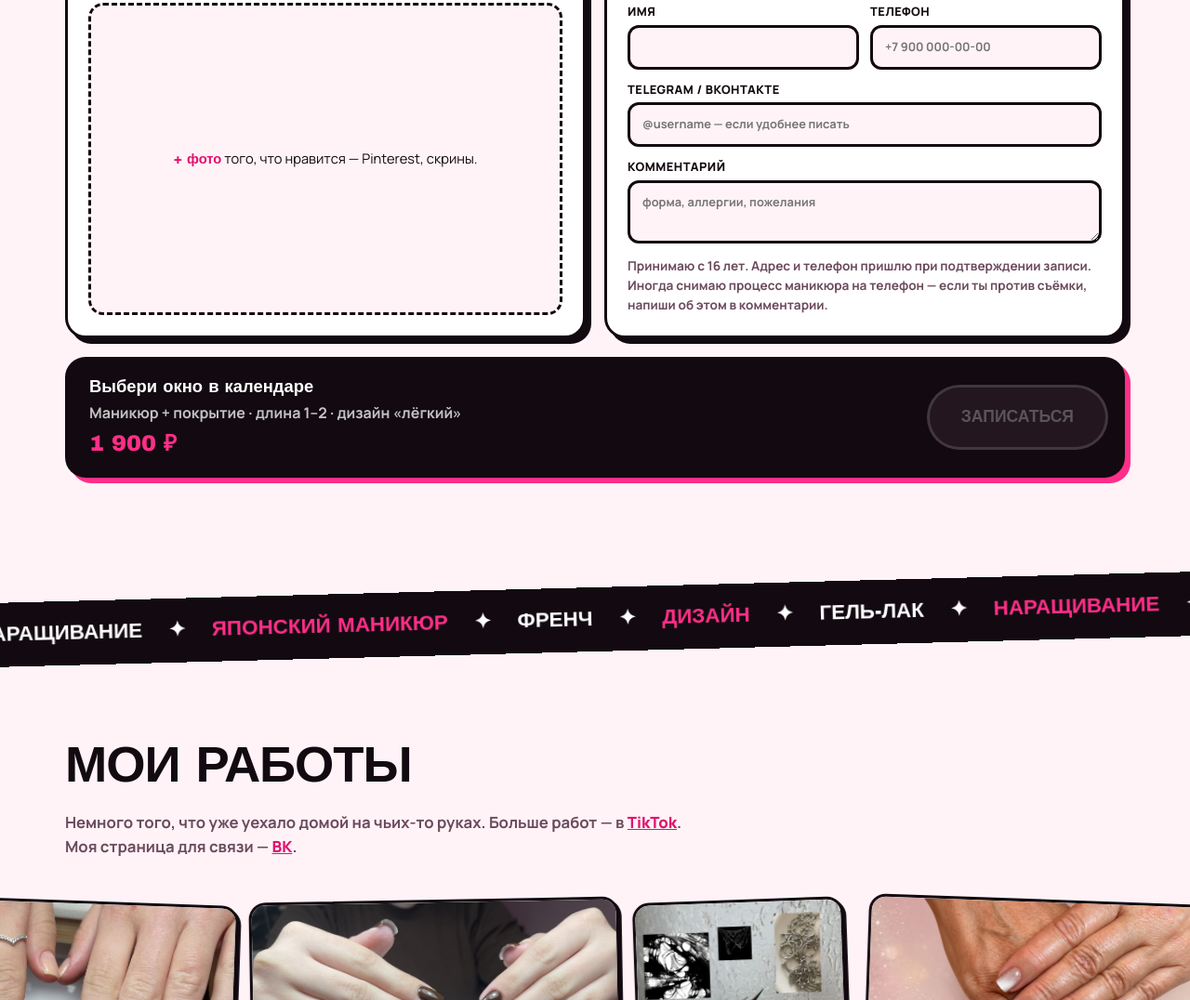
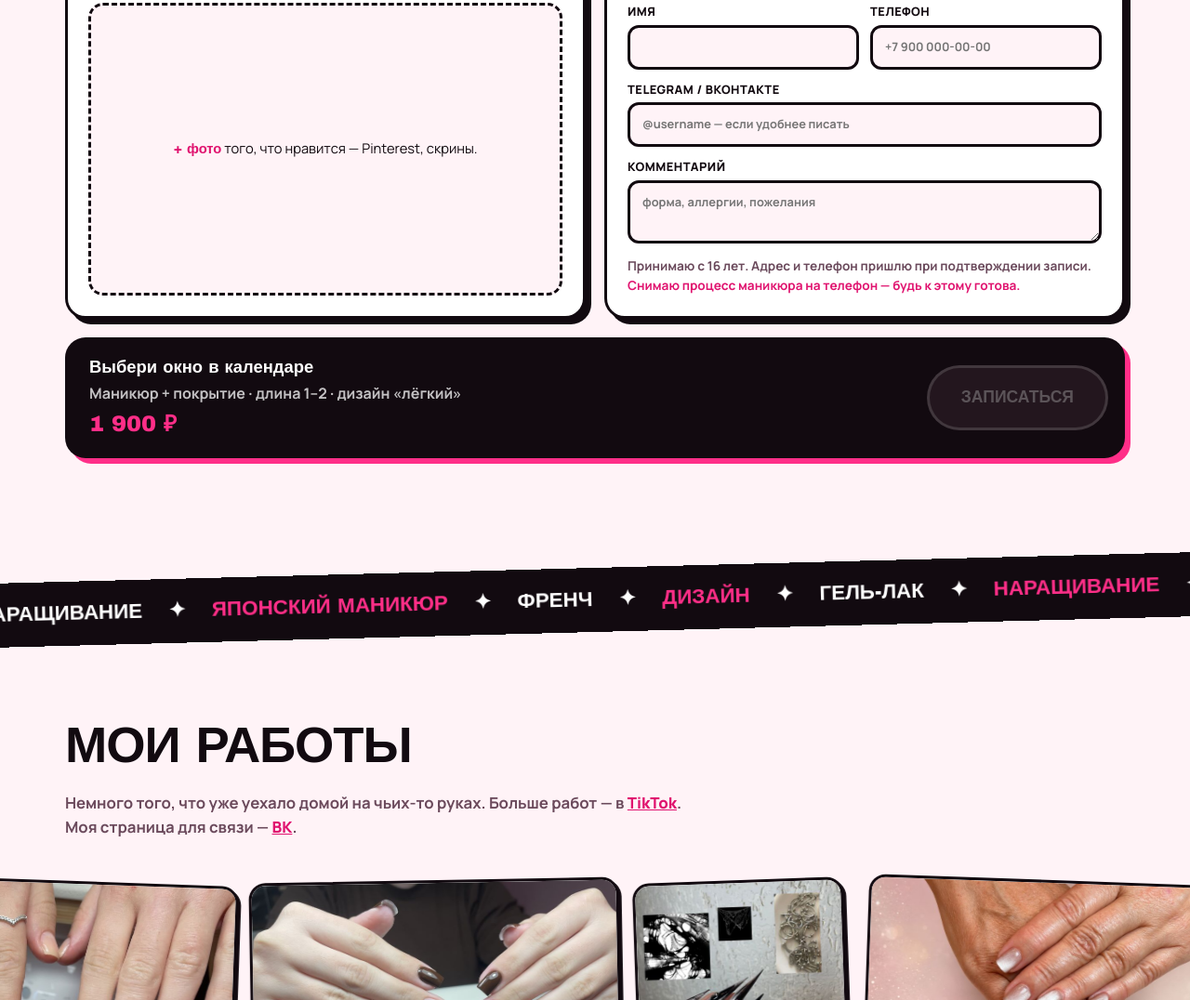
Before and after one commit to lizzy-nails/lizzy-nails.github.io, a plain HTML site: page index.html in a window 1280 px wide. Shown: the part 2001-3077 px from the top of the page at 93% size. Drawn offline with Linux system fonts and the light colour scheme; no server answers; a web font is replaced by a local one.

Commit message:
Filming note in pink: be ready to be filmed

```diff
--- a/index.html
+++ b/index.html
@@ -117,7 +117,7 @@
             <label class="wide">Комментарий<textarea name="comment" rows="2" maxlength="900" placeholder="форма, аллергии, пожелания"></textarea></label>
             <input name="website" class="hp" tabindex="-1" autocomplete="off" aria-hidden="true">
           </div>
-          <p class="contact-note">Принимаю с&nbsp;16 лет. Адрес и телефон пришлю при подтверждении записи.<br>Иногда снимаю процесс маникюра на телефон — если ты против съёмки, напиши об этом в комментарии.</p>
+          <p class="contact-note">Принимаю с&nbsp;16 лет. Адрес и телефон пришлю при подтверждении записи.<br><span class="contact-note__film">Снимаю процесс маникюра на телефон — будь к этому готова.</span></p>
         </div>
 
         </div>
--- a/style.css
+++ b/style.css
@@ -167,6 +167,7 @@ h3 { font-size: 1.15rem; font-weight: 700; }
 
 /* contact */
 .contact-note { margin: 14px 0 0; font-size: .85rem; font-weight: 600; color: var(--muted); }
+.contact-note__film { color: var(--pink-d); }
 .fields { display: grid; grid-template-columns: 1fr 1fr; gap: 12px; }
 .fields label { display: grid; gap: 4px; font-size: .8rem; font-weight: 800; text-transform: uppercase; letter-spacing: .04em; }
 .fields .wide, .fields label:nth-child(3) { grid-column: 1 / -1; }
```
